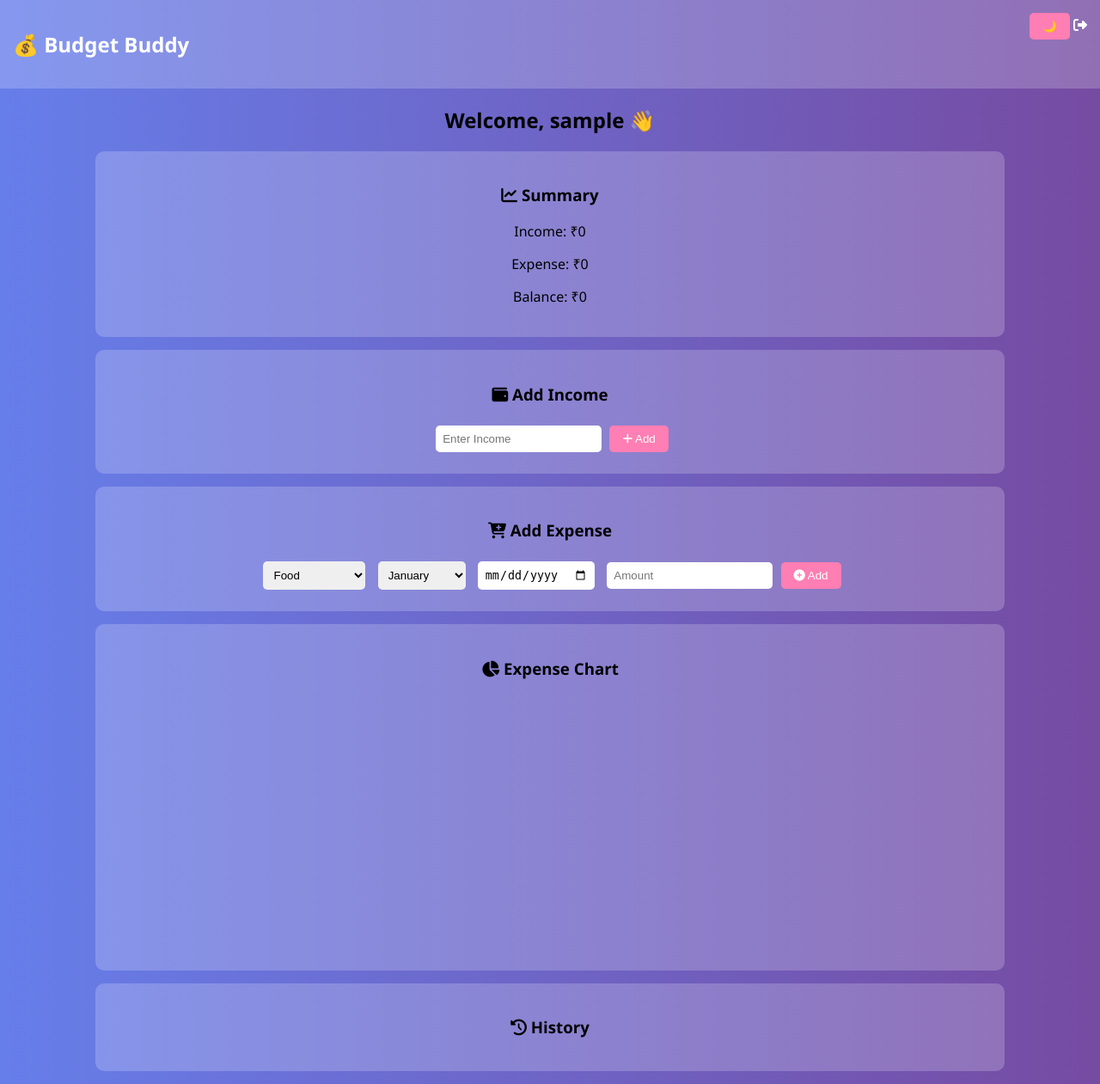
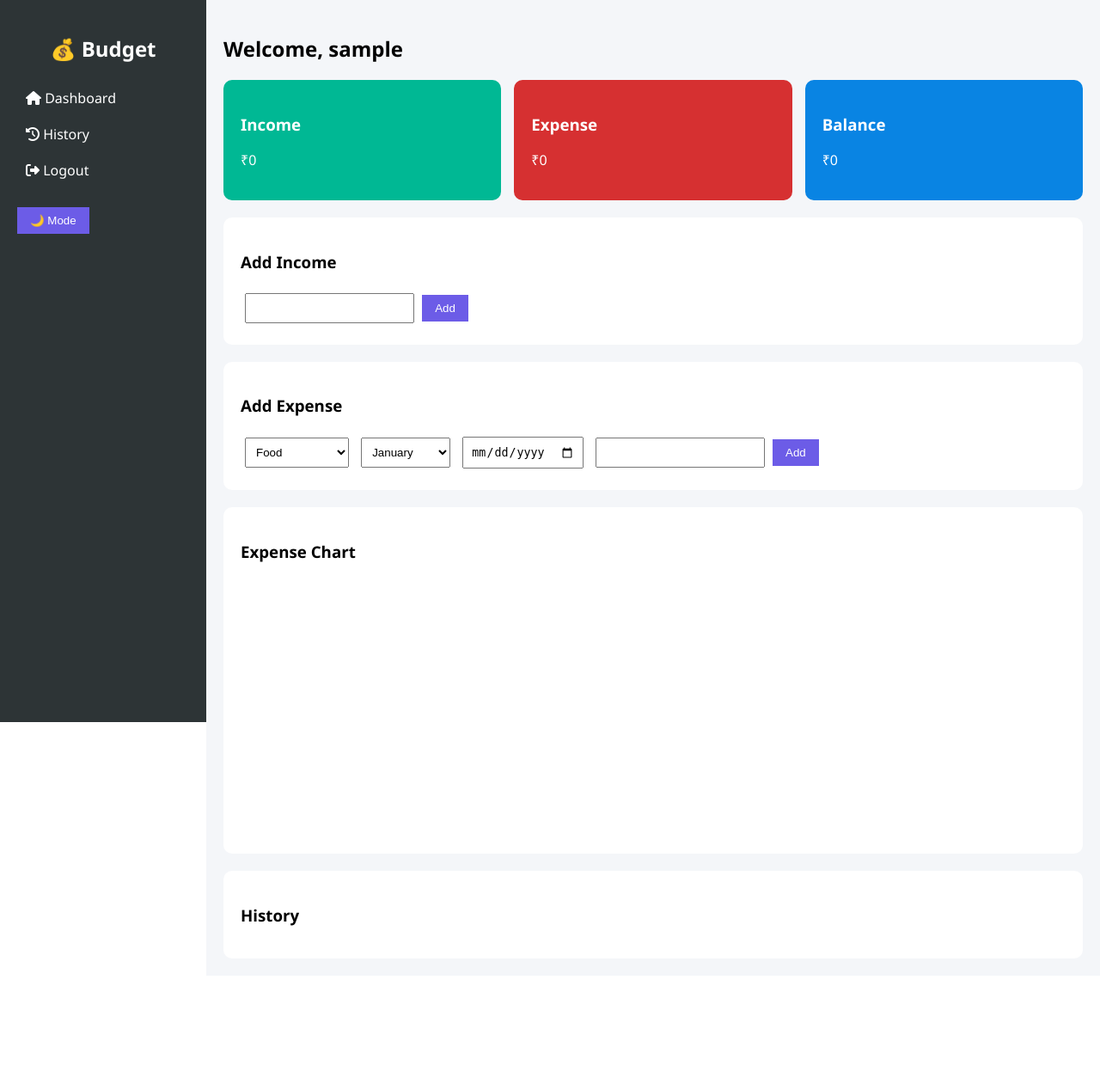
Before and after one commit to janhavi1602/student-budget-app, a Flask app: page /dashboard in a window 1280 px wide. Shown: the whole page at 86% size. After the commit the page ends 1077 px from the top, so only its background shows below. Run offline with Flask 3, Linux system fonts and the light colour scheme; the visitor is signed in with stand-in values (Sample User, id 1); data that the repository does not hold is empty; a map, chart or similar area stays blank.

Commit message:
Update index.html

```diff
--- a/templates/index.html
+++ b/templates/index.html
@@ -3,58 +3,98 @@
 <head>
     <title>Dashboard</title>
 
-    <!-- Chart -->
     <script src="https://cdn.jsdelivr.net/npm/chart.js"></script>
-
-    <!-- Icons -->
     <link rel="stylesheet" href="https://cdnjs.cloudflare.com/ajax/libs/font-awesome/6.5.0/css/all.min.css">
 
     <style>
         body {
-            font-family: 'Segoe UI', sans-serif;
             margin: 0;
-            background: linear-gradient(to right, #667eea, #764ba2);
+            font-family: 'Segoe UI';
+            display: flex;
         }
 
         .dark {
-            background: #0f172a;
+            background: #121212;
             color: white;
         }
 
-        .navbar {
-            background: rgba(255,255,255,0.2);
+        /* Sidebar */
+        .sidebar {
+            width: 200px;
+            height: 100vh;
+            background: #2d3436;
             color: white;
-            padding: 15px;
-            display: flex;
-            justify-content: space-between;
+            padding: 20px;
         }
 
-        .container {
-            width: 85%;
-            margin: auto;
+        .sidebar h2 {
             text-align: center;
         }
 
+        .sidebar a {
+            display: block;
+            padding: 10px;
+            color: white;
+            text-decoration: none;
+        }
+
+        .sidebar a:hover {
+            background: #636e72;
+            border-radius: 5px;
+        }
+
+        /* Main */
+        .main {
+            flex: 1;
+            padding: 20px;
+            background: #f4f6f9;
+        }
+
+        .dark .main {
+            background: #1e1e1e;
+        }
+
+        /* Cards */
+        .cards {
+            display: flex;
+            gap: 15px;
+            flex-wrap: wrap;
+        }
+
         .card {
-            background: rgba(255,255,255,0.2);
+            flex: 1;
+            min-width: 200px;
             padding: 20px;
-            margin: 15px;
             border-radius: 10px;
+            color: white;
+        }
+
+        .income { background: #00b894; }
+        .expense { background: #d63031; }
+        .balance { background: #0984e3; }
+
+        /* Forms */
+        .box {
+            background: white;
+            padding: 20px;
+            margin-top: 20px;
+            border-radius: 10px;
+        }
+
+        .dark .box {
+            background: #2c2c2c;
         }
 
         input, select {
             padding: 8px;
             margin: 5px;
-            border-radius: 5px;
-            border: none;
         }
 
         button {
             padding: 8px 15px;
-            background: #ff7eb3;
+            background: #6c5ce7;
+            color: white;
             border: none;
-            color: white;
-            border-radius: 5px;
             cursor: pointer;
         }
 
@@ -65,64 +105,68 @@
 
         ul {
             list-style: none;
-            padding: 0;
         }
 
         li {
             padding: 8px;
             margin: 5px;
-            background: rgba(255,255,255,0.3);
+            background: #dfe6e9;
             border-radius: 5px;
         }
 
-        /* 📱 Mobile responsive */
-        @media (max-width: 600px) {
-            .container {
-                width: 95%;
-            }
-
-            .card {
-                margin: 10px 5px;
-            }
-
-            input, select {
-                width: 90%;
-            }
+        .dark li {
+            background: #444;
         }
     </style>
 </head>
 
 <body>
 
-<div class="navbar">
-    <h2>💰 Budget Buddy</h2>
-    <div>
-        <button onclick="toggleMode()">🌙</button>
-        <a href="/logout" style="color:white;"><i class="fa fa-sign-out-alt"></i></a>
+<!-- Sidebar -->
+<div class="sidebar">
+    <h2>💰 Budget</h2>
+    <a href="#"><i class="fa fa-home"></i> Dashboard</a>
+    <a href="#"><i class="fa fa-history"></i> History</a>
+    <a href="/logout"><i class="fa fa-sign-out-alt"></i> Logout</a>
+    <br>
+    <button onclick="toggleMode()">🌙 Mode</button>
+</div>
+
+<!-- Main Content -->
+<div class="main">
+
+<h2>Welcome, {{ username }}</h2>
+
+<!-- Summary Cards -->
+<div class="cards">
+    <div class="card income">
+        <h3>Income</h3>
+        <p>₹{{ income }}</p>
+    </div>
+
+    <div class="card expense">
+        <h3>Expense</h3>
+        <p>₹{{ total_expense }}</p>
+    </div>
+
+    <div class="card balance">
+        <h3>Balance</h3>
+        <p>₹{{ balance }}</p>
     </div>
 </div>
 
-<div class="container">
-
-<h2>Welcome, {{ username }} 👋</h2>
-
-<div class="card">
-    <h3><i class="fa fa-chart-line"></i> Summary</h3>
-    <p>Income: ₹{{ income }}</p>
-    <p>Expense: ₹{{ total_expense }}</p>
-    <p>Balance: ₹{{ balance }}</p>
-</div>
-
-<div class="card">
-    <h3><i class="fa fa-wallet"></i> Add Income</h3>
+<!-- Add Income -->
+<div class="box">
+    <h3>Add Income</h3>
     <form method="POST" action="/add_income">
-        <input type="number" name="amount" placeholder="Enter Income" required>
-        <button><i class="fa fa-plus"></i> Add</button>
+        <input type="number" name="amount" required>
+        <button>Add</button>
     </form>
 </div>
 
-<div class="card">
-    <h3><i class="fa fa-cart-plus"></i> Add Expense</h3>
+<!-- Add Expense -->
+<div class="box">
+    <h3>Add Expense</h3>
     <form method="POST" action="/add_expense">
 
         <select name="category">
@@ -148,25 +192,27 @@
         </select>
 
         <input type="date" name="date" required>
-        <input type="number" name="amount" placeholder="Amount" required>
+        <input type="number" name="amount" required>
 
-        <button><i class="fa fa-plus-circle"></i> Add</button>
+        <button>Add</button>
     </form>
 </div>
 
-<div class="card">
-    <h3><i class="fa fa-chart-pie"></i> Expense Chart</h3>
+<!-- Chart -->
+<div class="box">
+    <h3>Expense Chart</h3>
     <canvas id="chart"></canvas>
 </div>
 
-<div class="card">
-    <h3><i class="fa fa-history"></i> History</h3>
+<!-- History -->
+<div class="box">
+    <h3>History</h3>
     <ul>
     {% for item in expenses %}
         <li>
             {{ item.category }} - ₹{{ item.amount }}
             ({{ item.month }} | {{ item.date }})
-            <a href="/delete/{{ loop.index0 }}">❌</a>
+            <a href="/delete/{{ loop.index }}">❌</a>
         </li>
     {% endfor %}
     </ul>
@@ -186,21 +232,14 @@ expenses.forEach(item => {
     categoryTotals[item.category] += item.amount;
 });
 
-// 🎬 Animated chart
 new Chart(document.getElementById("chart"), {
     type: 'pie',
     data: {
         labels: Object.keys(categoryTotals),
         datasets: [{
             data: Object.values(categoryTotals),
-            backgroundColor: ["#ff6384","#36a2eb","#ffcd56","#4bc0c0"]
+            backgroundColor: ["#00cec9","#fd79a8","#fdcb6e","#6c5ce7"]
         }]
-    },
-    options: {
-        animation: {
-            animateScale: true,
-            animateRotate: true
-        }
     }
 });
 
```
